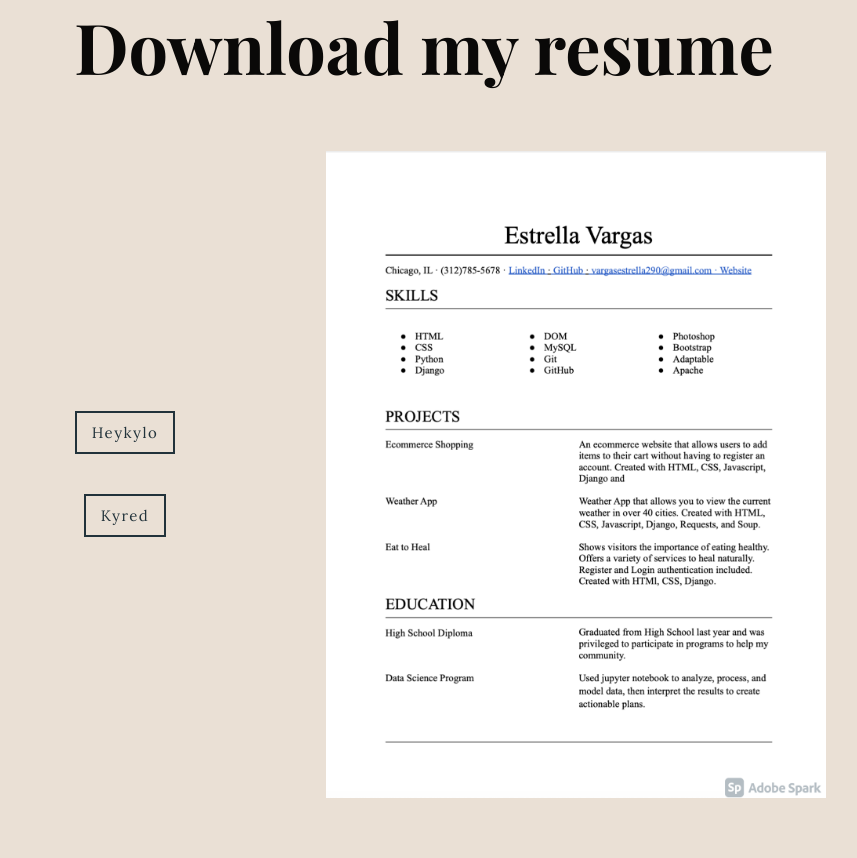
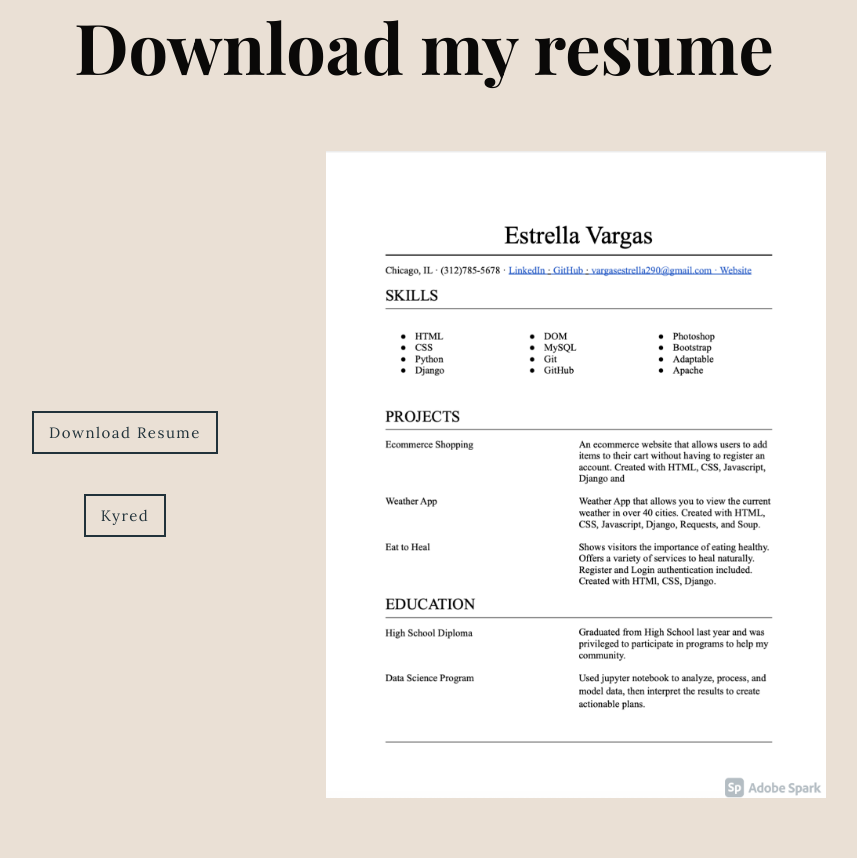
Before and after one commit to evargas1/Port, a Django app: page / in a window 1280 px wide. Shown: the part 2656-3514 px from the top of the page, without its empty margins (66-923 px from the left). Run offline with Django 3.2, Linux system fonts and the light colour scheme; some libraries are stand-ins or nearby versions.

Commit message:
adding image

```diff
--- a/projects/templates/projects/index.html
+++ b/projects/templates/projects/index.html
@@ -309,14 +309,19 @@
                     <div class="col-2-r">
                         <div class="bottom">
                             <div class="but-1-sec main-butt">
-                                <button>
-                                    Heykylo
-                                </button>
+                                <a href="{ static '.img/resume.png' %}" download="resume.png">
+                                    <button>
+                                        Download Resume
+                                    </button>
+                                </a>
                             </div>
                             <div class="but-2-sec main-butt">
-                                <button>
-                                    Kyred
-                                </button>
+                                <a href="">
+                                    <button>
+                                        Kyred
+                                    </button>
+                                </a>
+
                             </div>
                         </div>
                     </div>
```
